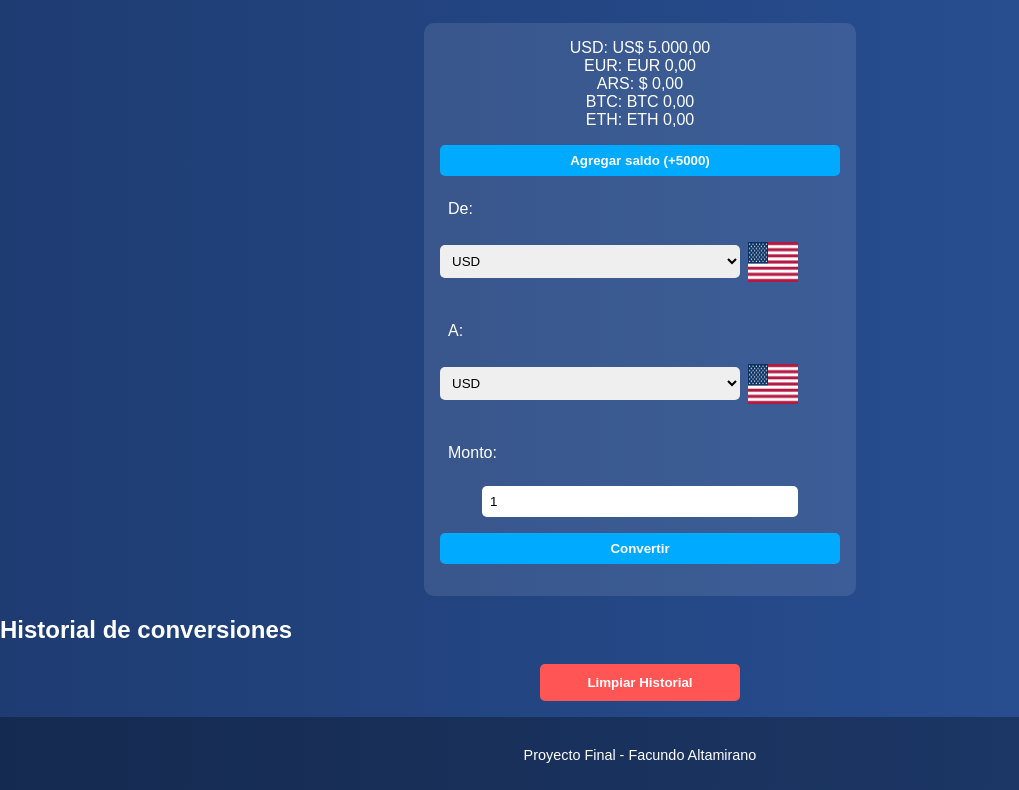
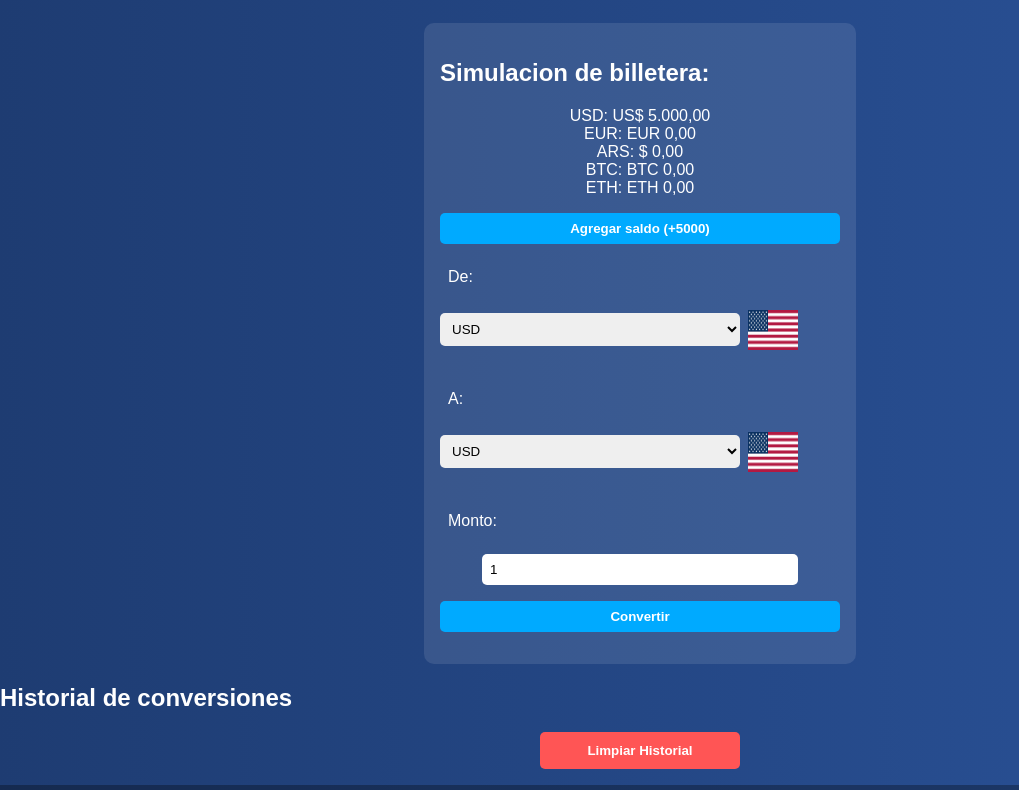
Before and after one commit to FacundoAltamirano/ProyectoFinalAltamirano, a plain HTML site: page index.html in a window 1280 px wide. Shown: the part 89-879 px from the top of the page, without its empty margins (0-1019 px from the left). Drawn offline with Linux system fonts and the light colour scheme; some packages are replaced by stand-ins of ours; a script that the page names is missing.

Commit message:
Update index.html

```diff
--- a/index.html
+++ b/index.html
@@ -16,6 +16,7 @@
 
   <main>
     <div class="converter">
+        <h2> Simulacion de billetera: </h2>
       <div id="balanceDisplay" style="text-align:center; margin-bottom:1rem;"></div>
 <button id="addBalanceBtn">Agregar saldo (+5000)</button>
 
```
